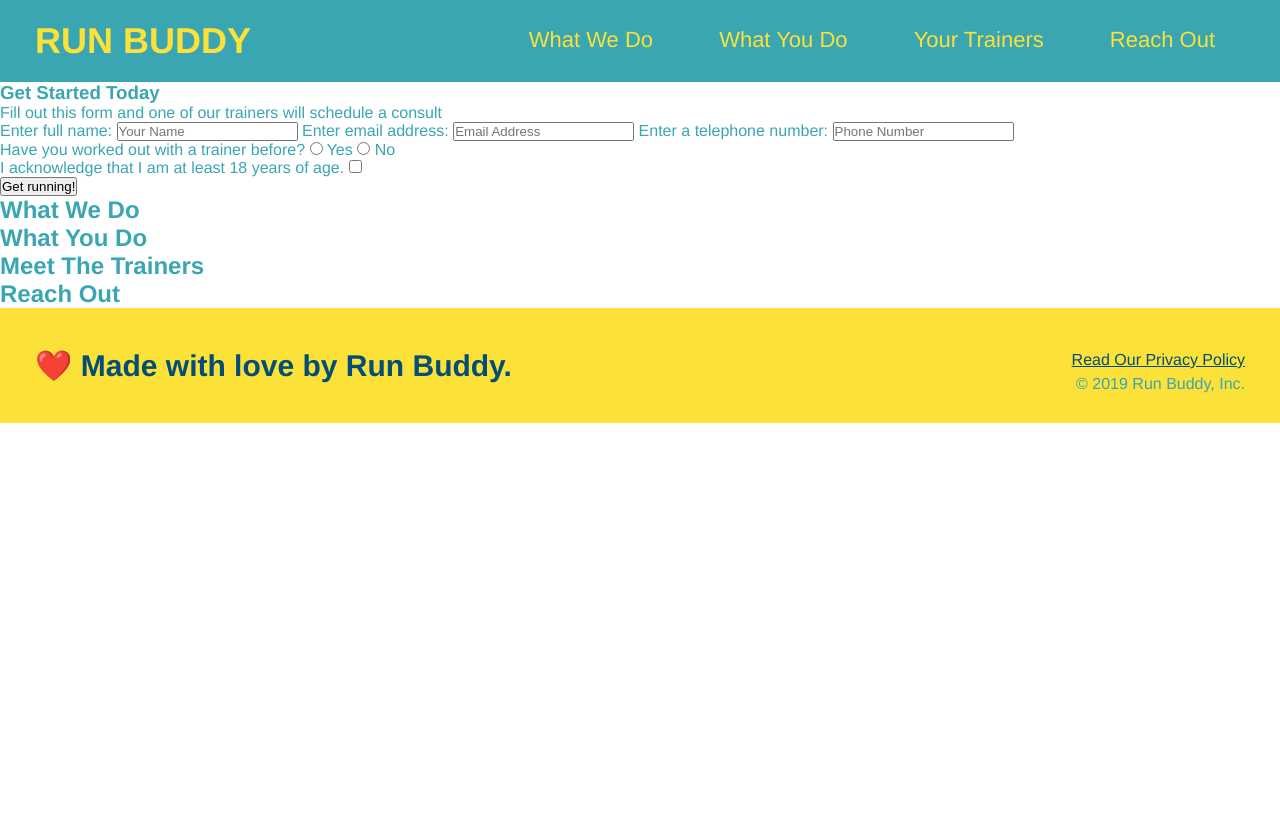
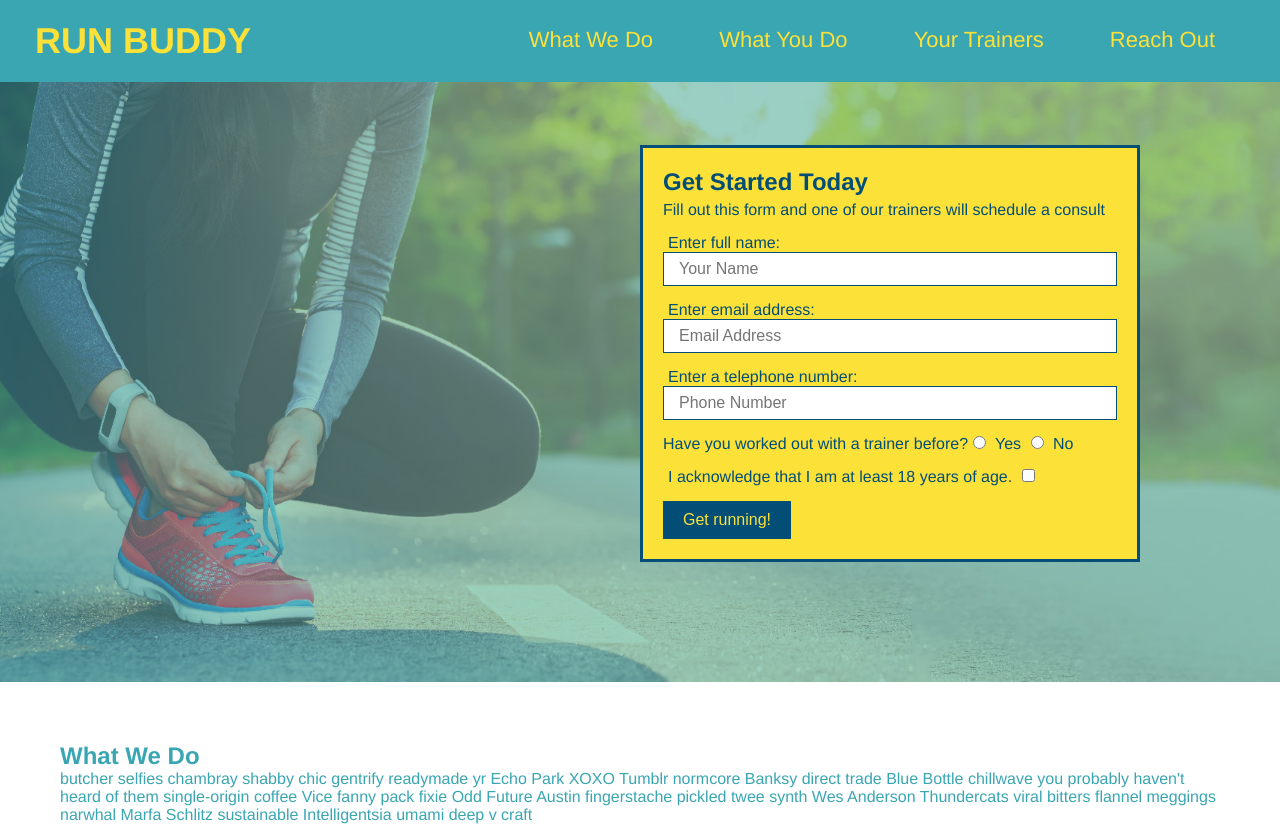
Before and after one commit to RochelleYounger/run-buddy, a plain HTML site: page index.html in a window 1280 px wide. Shown: the top 828 px of the page. Before the commit the page ends 800 px from the top, so only its background shows below. Drawn offline with Linux system fonts and the light colour scheme.

Commit message:
modified sections 1 and 2 and added svg images to sections 1 through 4

```diff
--- a/assets/css/style.css
+++ b/assets/css/style.css
@@ -66,3 +66,60 @@ footer div {
 footer a {
     color: #024e76;
 }
+
+section {
+    padding: 60px;
+}
+
+/* HERO STYLES START */
+.hero {
+    background-image: url("../images/hero-bg.jpg");
+    height: 600px;
+    background-size: cover;
+    background-position: center;
+    position: relative;
+}
+
+.hero-form {
+    border: solid 3px #024e76;
+    background-color: #fce138;
+    padding: 20px;
+    width: 500px;
+    color: #024e76;
+    position: absolute;
+    bottom: 120px;
+    right: 140px;
+}
+
+.hero-form h3 {
+    font-size: 24px;
+    margin: 0;
+}
+
+.hero-form p {
+    margin: 5px 0 15px 0;
+}
+
+.form-input {
+    border: 1px solid #024e76;
+    display: block;
+    padding: 7px 15px;
+    font-size: 16px;
+    color: #024e76;
+    width: 100%;
+    margin-bottom: 15px;
+}
+
+.hero-form label {
+    margin: 0 5px;
+}
+
+.hero-form button {
+    color: #fce138;
+    background-color: #024e76;
+    border: none;
+    padding: 10px 20px;
+    font-size: 16px;
+}
+
+/* HERO STYLES END */
--- a/index.html
+++ b/index.html
@@ -45,8 +45,8 @@
         </header>
 
         <!-- hero/jumbotron -->
-        <section>
-            <div>
+        <section class="hero">
+            <div class="hero-form">
                 <h3>
                     Get Started Today
                 </h3>
@@ -58,15 +58,15 @@
                     <label for="name">
                         Enter full name:
                     </label>
-                    <input type="text" placeholder="Your Name" name="name" id="name" />
+                    <input type="text" placeholder="Your Name" name="name" id="name" class="form-input" />
                     <label for="email">
                         Enter email address:
                     </label>
-                    <input type="email" placeholder="Email Address" name="email" id="email" />
+                    <input type="email" placeholder="Email Address" name="email" id="email" class="form-input" />
                     <label for="phone">
                         Enter a telephone number:
                     </label>
-                    <input type="tel" placeholder="Phone Number" name="phone" id="phone" />
+                    <input type="tel" placeholder="Phone Number" name="phone" id="phone" class="form-input" />
                     <p>
                         Have you worked out with a trainer before?
                         <input type="radio" name="trainer-confirm" id="trainer-yes" />
@@ -93,17 +93,63 @@
         <!-- end hero -->
 
         <!-- "what we do" section -->
-        <section>
+        <section id="what-we-do">
             <h2>
                 What We Do
             </h2>
+            <p>
+                butcher selfies chambray shabby chic gentrify readymade
+                yr Echo Park XOXO Tumblr normcore Banksy direct trade
+                Blue Bottle chillwave you probably haven't heard of them
+                single-origin coffee Vice fanny pack fixie Odd Future
+                Austin fingerstache pickled twee synth Wes Anderson
+                Thundercats viral bitters flannel meggings narwhal Marfa
+                Schlitz sustainable Intelligentsia umami deep v craft
+            </p>
         </section>
 
         <!-- "what you do" section -->
-        <section>
+        <section id="what-you-do">
             <h2>
                 What You Do
             </h2>
+            <div>
+                <!-- insert this img element -->
+                <img src="./assets/images/step-1.svg" alt="" />
+                <h3>
+                    Step 1: Fill Out the Form Above.
+                </h3>
+                <p>
+                    You're already here, so why not?
+                </p>
+            </div>
+            <div>
+                <img src="./assets/images/step-2.svg" alt="" />
+                <h3>
+                    Step 2: Consult With One of Our Trainers.
+                </h3>
+                <p>
+                    Are you here to build muscle, lose weight, or just feel good?
+                </p>
+            </div>
+            <div>
+                <img src="./assets/images/step-3.svg" alt="" />
+                <h3>
+                    Step 3: Get Running.
+                </h3>
+                <p>
+                    Hit the ground running (literally) once your trainer lays out your plan.
+                </p>
+            </div>
+            <div>
+                <img src="./assets/images/step-4.svg" alt="" />
+                <h3>
+                    Step 4: See Results.
+                </h3>
+                <p>
+                    Bi-weekly checkins with your trainer will keep you focused.
+                </p>
+            </div>
         </section>
 
         <!-- "meet the trainers" section -->
```
Also changed, not shown: assets/images/hero-bg.jpg (added), assets/images/sb.jpg (added), assets/images/step-1.svg (added), assets/images/step-2.svg (added), assets/images/step-3.svg (added), assets/images/step-4.svg (added).
